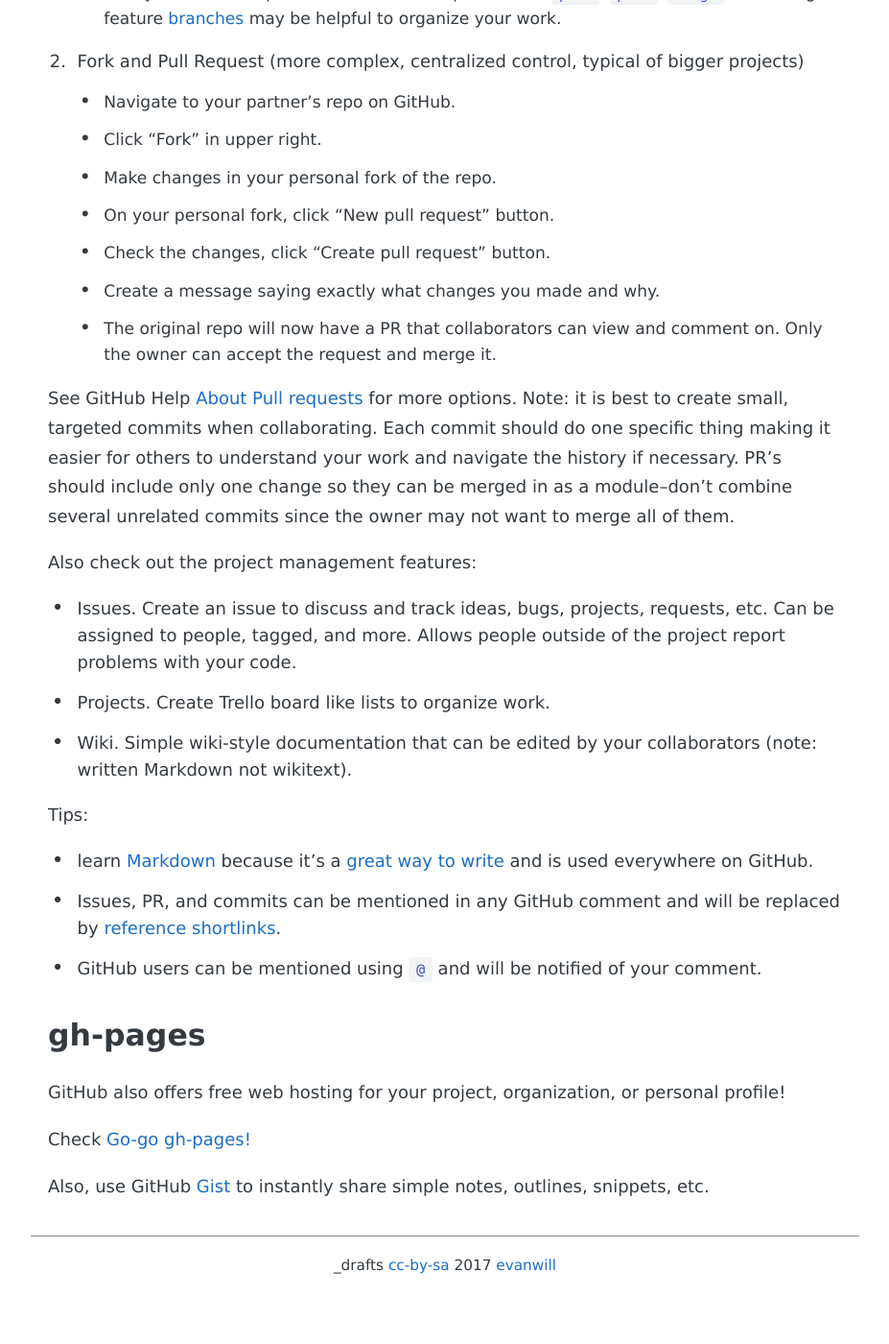
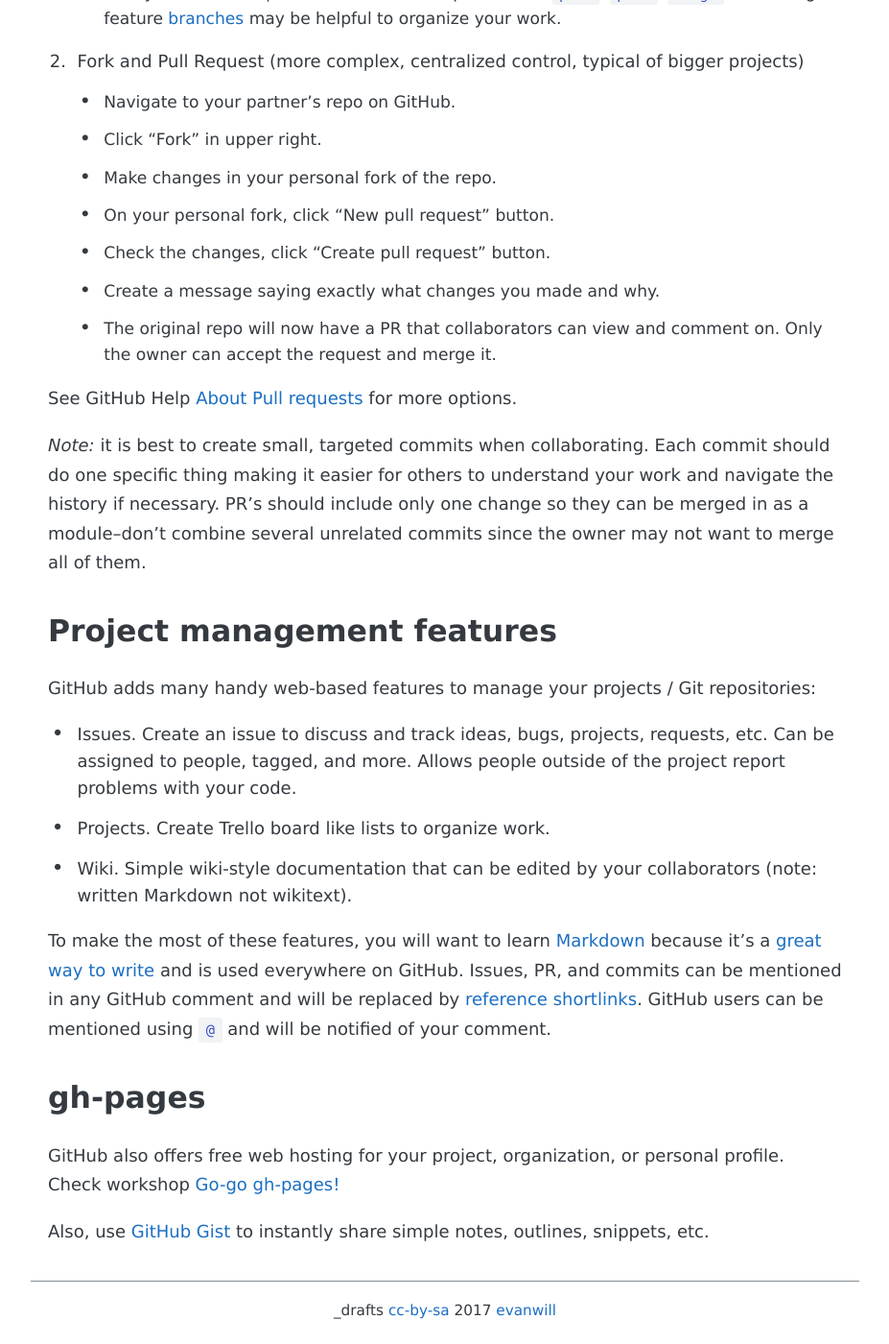
Before and after one commit to evanwill/_drafts, a Jekyll site: the page built from _notes/git-collaboration.md, in a window 1280 px wide and 1400 px high, scrolled down 1620 px. Shown: the whole window at 96% size, without its empty margins (176-1103 px from the left). Built offline with Jekyll 4.4.1, drawn with Linux system fonts in a browser that asks for light colours; before the commit the page ends 2973 px from its top, so only the background shows below that; some of the changed text lies outside the part shown.

Commit message:
update git collab

```diff
--- a/_notes/git-collaboration.md
+++ b/_notes/git-collaboration.md
@@ -7,7 +7,7 @@ date: 2017-05-05
 
 > Introduce using Git and GitHub for collaborating on code, writing, and websites.
 
-## Why
+## Why use Git and GitHub?
 
 [Git](https://git-scm.com/) is a [free](https://www.gnu.org/philosophy/free-sw.en.html), [distributed](https://en.wikipedia.org/wiki/Distributed_version_control) version control system originally developed for coordinating huge software development projects (i.e. the [Linux Kernel](https://www.kernel.org/) led by [Linux Foundation](https://www.linuxfoundation.org/about)).
 However, Git is also great for personal uses such as organizing the code for your research project or the drafts and notes for writing an article.
@@ -23,7 +23,7 @@ See:
 ## Basic Workflow
 
 I want to introduce collaboration aspects of GitHub, but it's easiest to explain by using it!
-Git seems pretty wierd until you do it...
+Git seems pretty wierd until you Do it...
 
 Follow the first time [Setup](https://uidaholib.github.io/get-git/2setup.html) and [Workflow](https://uidaholib.github.io/get-git/3workflow.html) from Get Git.
 
@@ -53,24 +53,25 @@ There is two basic workflows to collaborate on a GitHub repository:
     - The original repo will now have a PR that collaborators can view and comment on. Only the owner can accept the request and merge it.
 
 See GitHub Help [About Pull requests](https://help.github.com/articles/about-pull-requests/) for more options.
-Note: it is best to create small, targeted commits when collaborating.
+
+*Note:* it is best to create small, targeted commits when collaborating.
 Each commit should do one specific thing making it easier for others to understand your work and navigate the history if necessary.
 PR's should include only one change so they can be merged in as a module--don't combine several unrelated commits since the owner may not want to merge all of them.
 
-Also check out the project management features:
+## Project management features
+
+GitHub adds many handy web-based features to manage your projects / Git repositories:
 - Issues. Create an issue to discuss and track ideas, bugs, projects, requests, etc. Can be assigned to people, tagged, and more. Allows people outside of the project report problems with your code.
 - Projects. Create Trello board like lists to organize work.
 - Wiki. Simple wiki-style documentation that can be edited by your collaborators (note: written Markdown not wikitext).
 
-Tips:
-- learn [Markdown](https://help.github.com/articles/basic-writing-and-formatting-syntax/) because it's a [great way to write](https://evanwill.github.io/_drafts/notes/writing-markdown.html) and is used everywhere on GitHub.
-- Issues, PR, and commits can be mentioned in any GitHub comment and will be replaced by [reference shortlinks](https://help.github.com/articles/autolinked-references-and-urls/).
-- GitHub users can be mentioned using `@` and will be notified of your comment.
+To make the most of these features, you will want to learn [Markdown](https://help.github.com/articles/basic-writing-and-formatting-syntax/) because it's a [great way to write](https://evanwill.github.io/_drafts/notes/writing-markdown.html) and is used everywhere on GitHub.
+Issues, PR, and commits can be mentioned in any GitHub comment and will be replaced by [reference shortlinks](https://help.github.com/articles/autolinked-references-and-urls/).
+GitHub users can be mentioned using `@` and will be notified of your comment.
 
 ## gh-pages
 
-GitHub also offers free web hosting for your project, organization, or personal profile!
+GitHub also offers free web hosting for your project, organization, or personal profile.
+Check workshop [Go-go gh-pages!](https://evanwill.github.io/go-go-ghpages/)
 
-Check [Go-go gh-pages!](https://evanwill.github.io/go-go-ghpages/)
-
-Also, use GitHub [Gist](https://gist.github.com/) to instantly share simple notes, outlines, snippets, etc.
+Also, use [GitHub Gist](https://gist.github.com/) to instantly share simple notes, outlines, snippets, etc.
```
